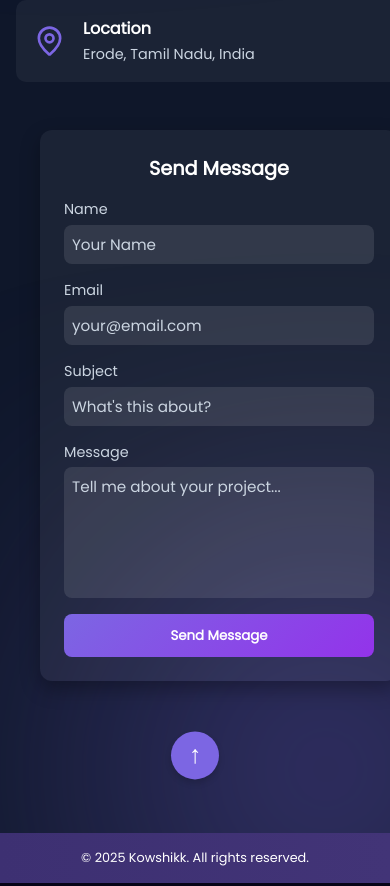
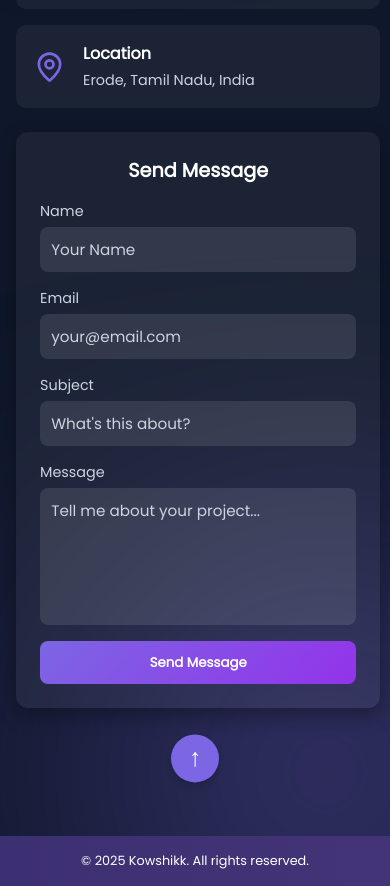
Before and after one commit to Kowshikk03/Portfolio, a React (Vite) app: page / in a window 390 px wide. Shown: the part 7720-8606 px from the top of the page. Built offline with nearby package versions, Linux system fonts and the light colour scheme.

Commit message:
Fix line and corrected

```diff
--- a/src/components/Contact/Contact.css
+++ b/src/components/Contact/Contact.css
@@ -290,18 +290,12 @@ textarea {
     font-size: 1.2rem;
     margin-bottom: 1rem;
   }
-
-  .contact-card {
-    padding: 1.5rem;
-    border-radius: 12px;
-    margin: 1.5rem;
-  }
 }
 
 @media (max-width: 480px) {
   input,
   textarea {
-    padding: 0.5rem;
+    padding: 0.7rem;
   }
 
   .btn {
@@ -311,7 +305,6 @@ textarea {
   .contact-card {
     padding: 1.5rem;
     border-radius: 12px;
-    margin: 1.5rem;
   }
 
   .contact-section::before,
@@ -320,6 +313,4 @@ textarea {
     height: 18rem;
     filter: blur(150px);
   }
-
-
 }
```
